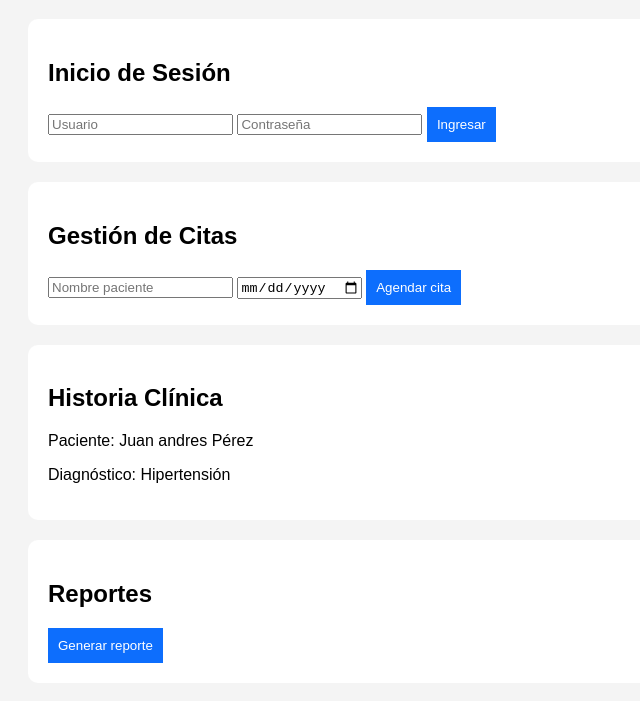
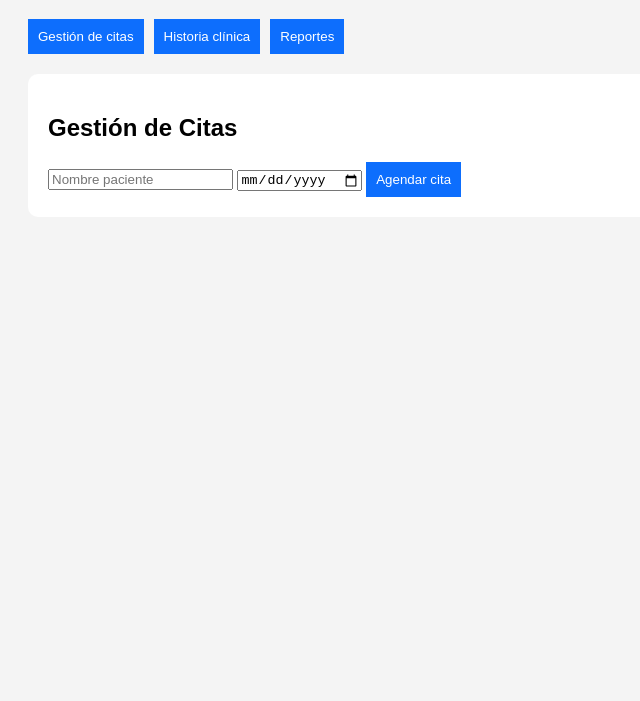
Before and after one commit to nata29144/Act-4--sistemas-de-control-de-versiones, a plain HTML site: page Index/html/index.html in a window 1280 px wide. Both pictures are taken after a click on the button "Ingresar". Shown: the part 89-790 px from the top of the page, without its empty margins (0-640 px from the left). Drawn offline with Linux system fonts and the light colour scheme; files that its build step writes are made by us from their sources.

Commit message:
divicion de pantallas

```diff
--- a/Index/css/estilos.css
+++ b/Index/css/estilos.css
@@ -2,6 +2,16 @@ body{
     font-family: Arial;
     background:#f4f4f4;
     padding:20px;
+}
+
+nav{
+    display:flex;
+    gap:10px;
+    margin-bottom:20px;
+}
+
+.hidden{
+    display:none;
 }
 
 section{
@@ -16,4 +26,5 @@ button{
     color:white;
     border:none;
     padding:10px;
+    cursor:pointer;
 }
--- a/Index/html/index.html
+++ b/Index/html/index.html
@@ -3,42 +3,46 @@
 <head>
     <meta charset="UTF-8">
     <title>ClinicOS</title>
-    <link rel="stylesheet" href="css/estilos.css">
+    <link rel="stylesheet" href="../css/estilos.css">
 </head>
 <body>
 
     <h1>ClinicOS</h1>
 
-    <section>
+    <section id="login-screen">
         <h2>Inicio de Sesión</h2>
-
-        <input type="text" placeholder="Usuario">
-        <input type="password" placeholder="Contraseña">
+        <input id="usuario" type="text" placeholder="Usuario">
+        <input id="clave" type="password" placeholder="Contraseña">
         <button onclick="login()">Ingresar</button>
     </section>
 
-    <section>
+    <div id="app-screen" class="hidden">
+        <nav>
+            <button onclick="showSection('citas')">Gestión de citas</button>
+            <button onclick="showSection('historia')">Historia clínica</button>
+            <button onclick="showSection('reportes')">Reportes</button>
+        </nav>
+
+        <section id="citas-section">
             <h2>Gestión de Citas</h2>
-
             <input type="text" placeholder="Nombre paciente">
             <input type="date">
             <button>Agendar cita</button>
         </section>
 
-    <section>
+        <section id="historia-section" class="hidden">
             <h2>Historia Clínica</h2>
-
-        <p>Paciente: Juan andres Pérez</p>
+            <p>Paciente: Juan Andrés Pérez</p>
             <p>Diagnóstico: Hipertensión</p>
         </section>
 
-    <section>
+        <section id="reportes-section" class="hidden">
             <h2>Reportes</h2>
-
             <button onclick="reporte()">Generar reporte</button>
         </section>
+    </div>
 
-    <script src="js/app.js"></script>
+    <script src="../scrip/app.js"></script>
 
 </body>
 </html>
--- a/Index/scrip/app.js
+++ b/Index/scrip/app.js
@@ -1,8 +1,16 @@
-function login(){
-    alert("inicio de sesión exitosa");
+function login() {
+    document.getElementById('login-screen').classList.add('hidden');
+    document.getElementById('app-screen').classList.remove('hidden');
+    showSection('citas');
 }
 
+function showSection(section) {
+    document.getElementById('citas-section').classList.add('hidden');
+    document.getElementById('historia-section').classList.add('hidden');
+    document.getElementById('reportes-section').classList.add('hidden');
+    document.getElementById(section + '-section').classList.remove('hidden');
+}
 
 function reporte(){
-    alert("Reporte generado correctamente");
+    alert('Reporte generado correctamente');
 }
```
Lines whose indentation alone changed are shown as unchanged.
